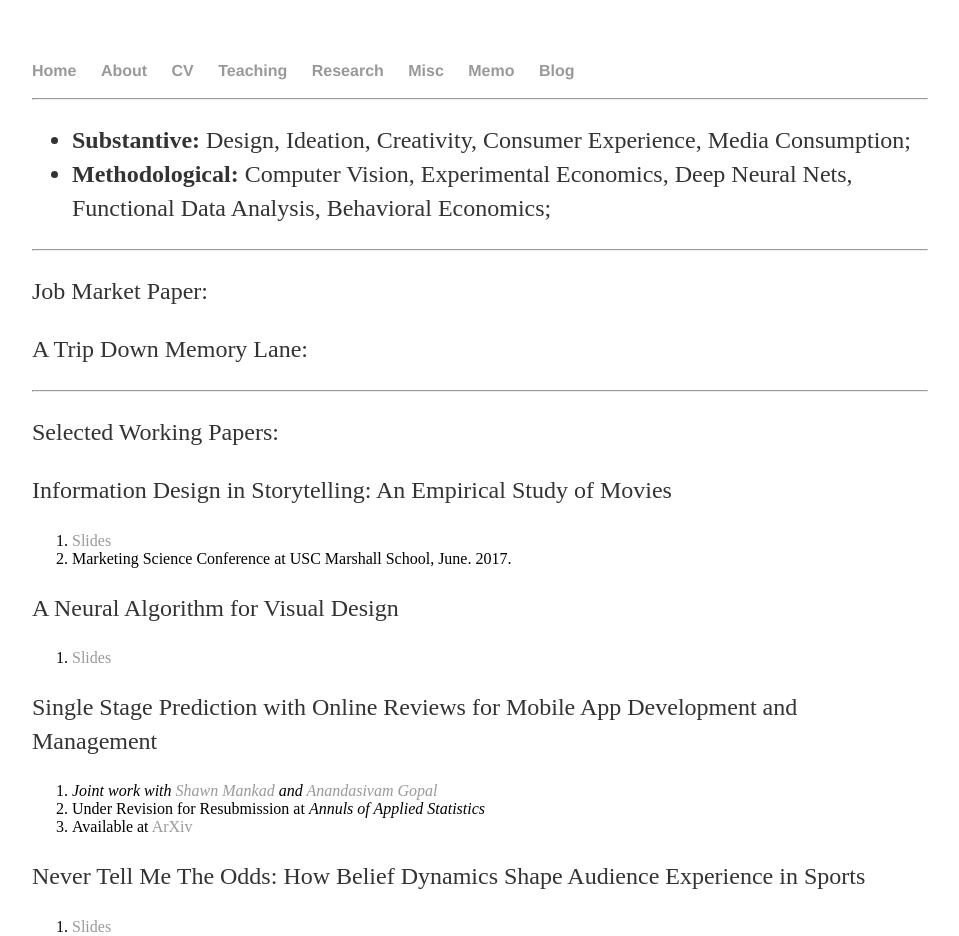
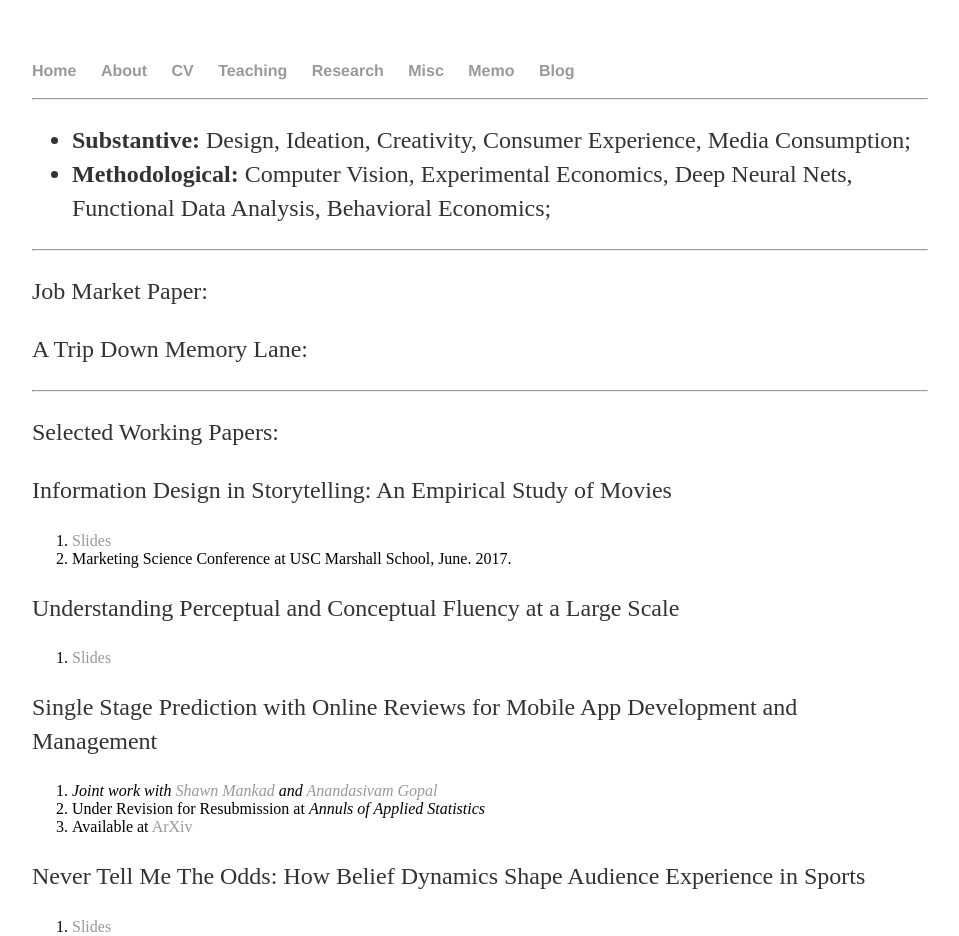
Before and after one commit to shenglih/shenglih.github.io, a Jekyll site: the page built from research/index.html, in a window 1280 px wide. Shown: the top 936 px of the page, without its empty margins (160-1119 px from the left). Built offline with Jekyll 4.4.1, drawn with Linux system fonts in a browser that asks for light colours.

Commit message:
Update index.html

```diff
--- a/research/index.html
+++ b/research/index.html
@@ -22,7 +22,7 @@ title: Shengli Hu, Research
 		<li>Marketing Science Conference at USC Marshall School, June. 2017.</li>
 	</ol>
 
-	<p>A Neural Algorithm for Visual Design</p>
+	<p>Understanding Perceptual and Conceptual Fluency at a Large Scale</p>
 	<ol>
 		<li><a href=""> Slides </a></li>
 	</ol>
```
